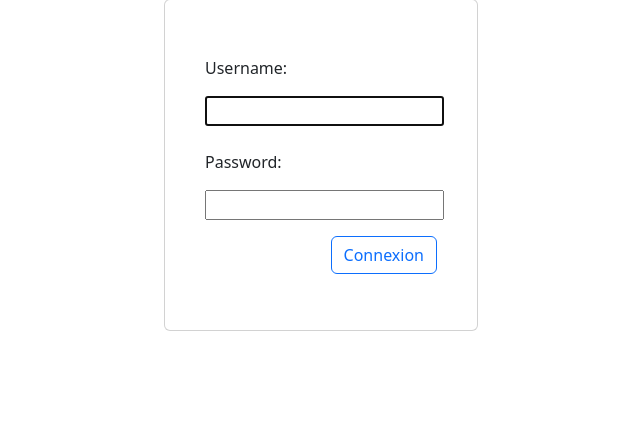
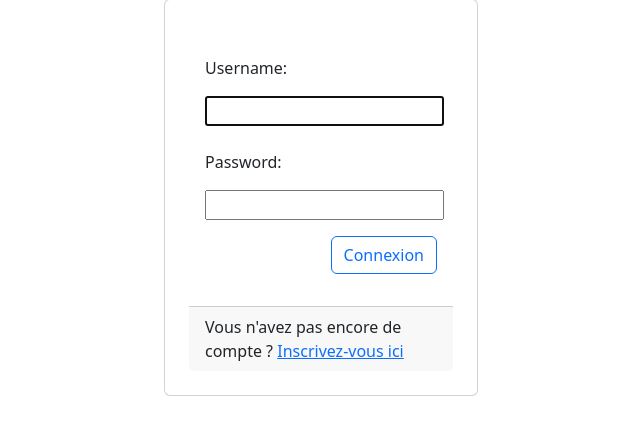
Before and after one commit to PerrineLVB/b3-c3-django-escalera-launay-pollet, a Django app: page /accounts/login/ in a window 1280 px wide. Shown: the part 105-540 px from the top of the page, without its empty margins (319-959 px from the left). Run offline with Django 5.2, Linux system fonts and the light colour scheme; some libraries are stand-ins or nearby versions.

```diff
--- a/sites/templates/registration/login.html
+++ b/sites/templates/registration/login.html
@@ -34,6 +34,9 @@
             </form>
         </p>
     </div>
+    <div class="card-footer">
+        Vous n'avez pas encore de compte ? <a href="{% url 'register' %}">Inscrivez-vous ici</a>
+      </div>
 </div>
 <!--todo : add feature-->
 <!--  <p><a href="{% url 'password_reset' %}">Mot de passe perdu ?</a></p>-->
--- a/sites/views.py
+++ b/sites/views.py
@@ -125,6 +125,7 @@ def register(request):
         form = UserRegistrationForm(request.POST)
         if form.is_valid():
             form.save()
+            messages.success(request, 'Vous êtes inscris, veuillez vous authentifier !')
             return redirect('login')  # Rediriger vers la page de connexion après l'inscription réussie
     else:
         form = UserRegistrationForm()
```
Lines whose indentation alone changed are shown as unchanged.
